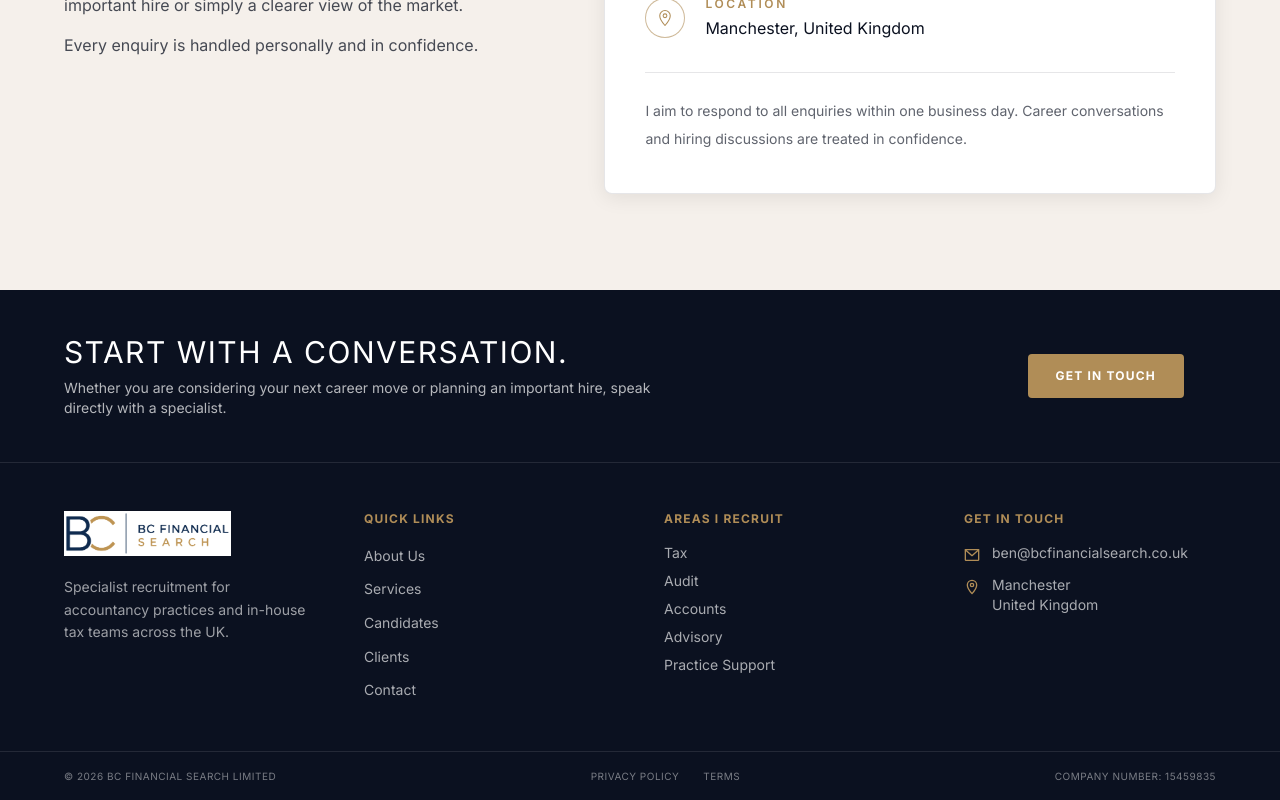
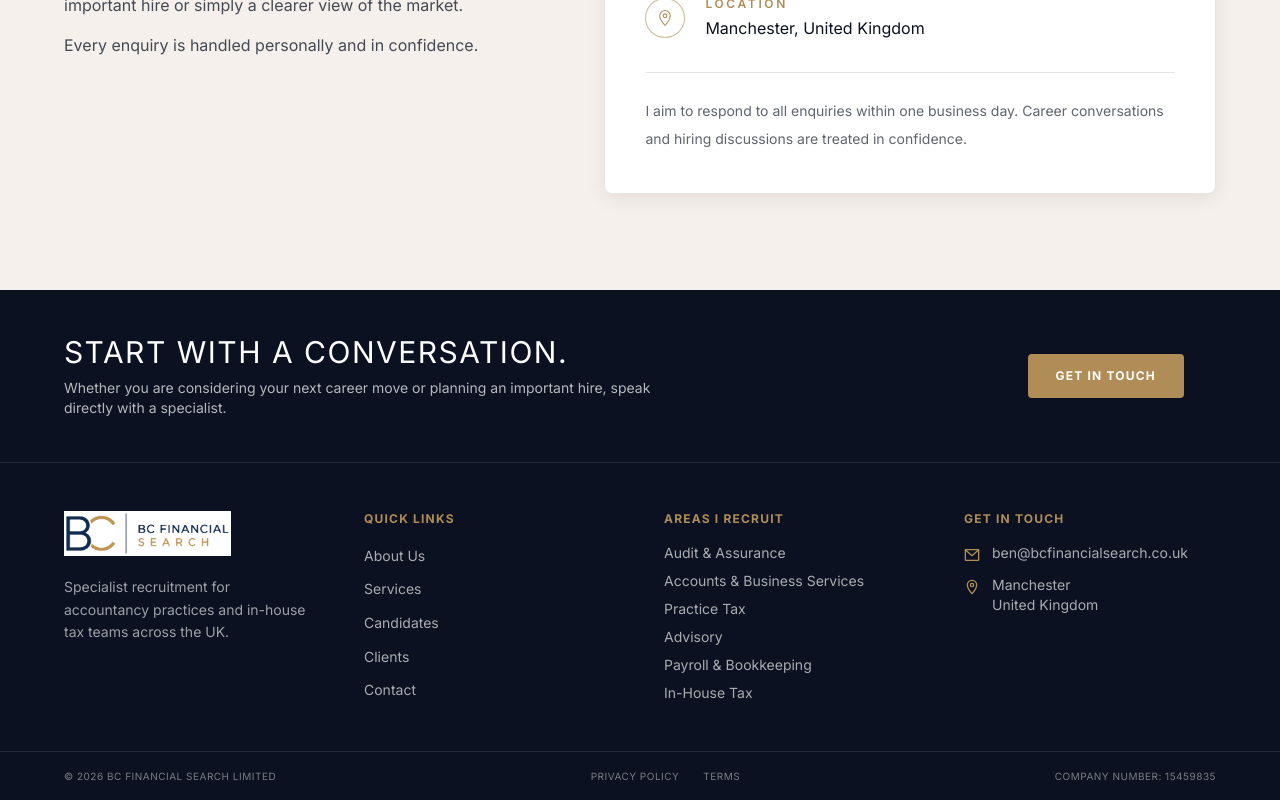
Before and after one commit to WH-93/website-skeleton-1, a Next.js app: page / in a window 1280 px wide. Shown: the part 4545-5345 px from the top of the page. Built offline with nearby package versions, Linux system fonts and the light colour scheme; a web font is replaced by a local one.

Commit message:
Footer: update Areas I Recruit list

```diff
--- a/src/components/footer.tsx
+++ b/src/components/footer.tsx
@@ -10,7 +10,7 @@ const quickLinks = [
   { label: 'Contact', href: '/contact' },
 ];
 
-const areas = ['Tax', 'Audit', 'Accounts', 'Advisory', 'Practice Support'];
+const areas = ['Audit & Assurance', 'Accounts & Business Services', 'Practice Tax', 'Advisory', 'Payroll & Bookkeeping', 'In-House Tax'];
 
 export function Footer() {
   return (
```
